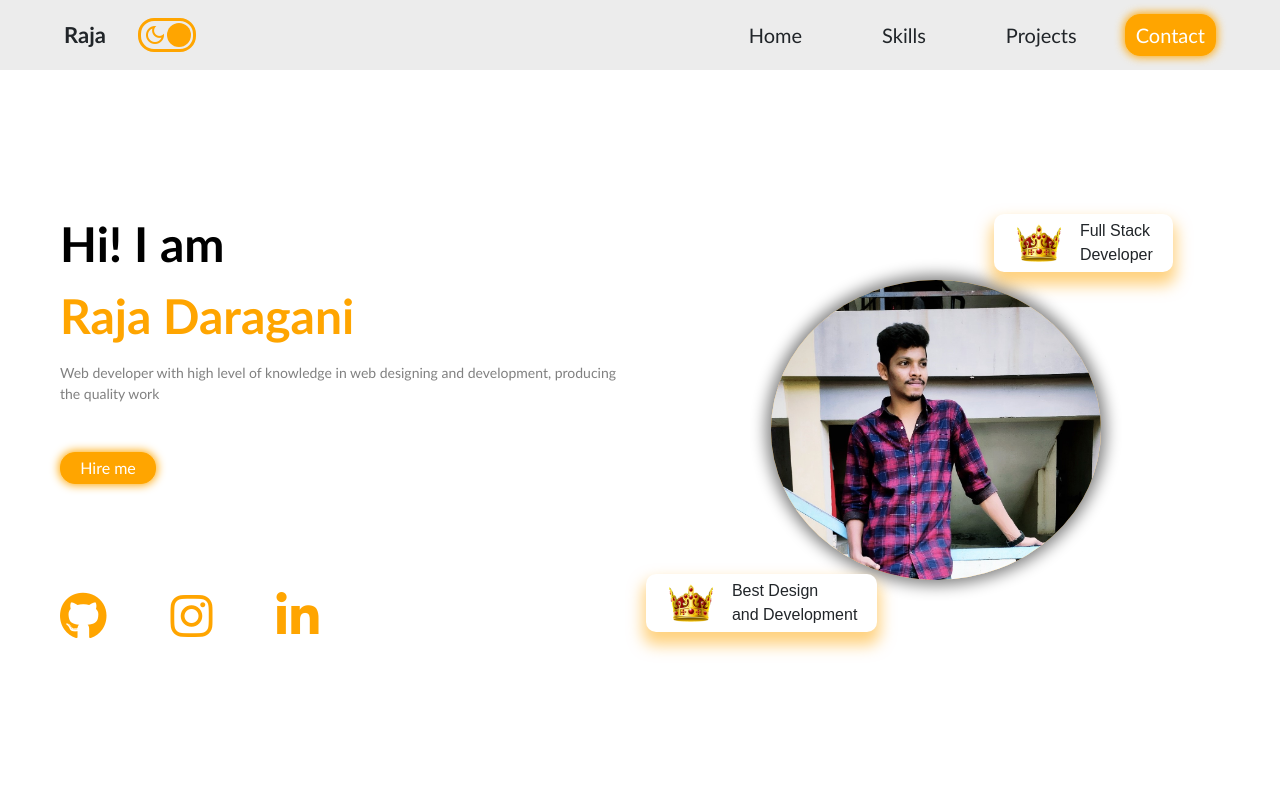
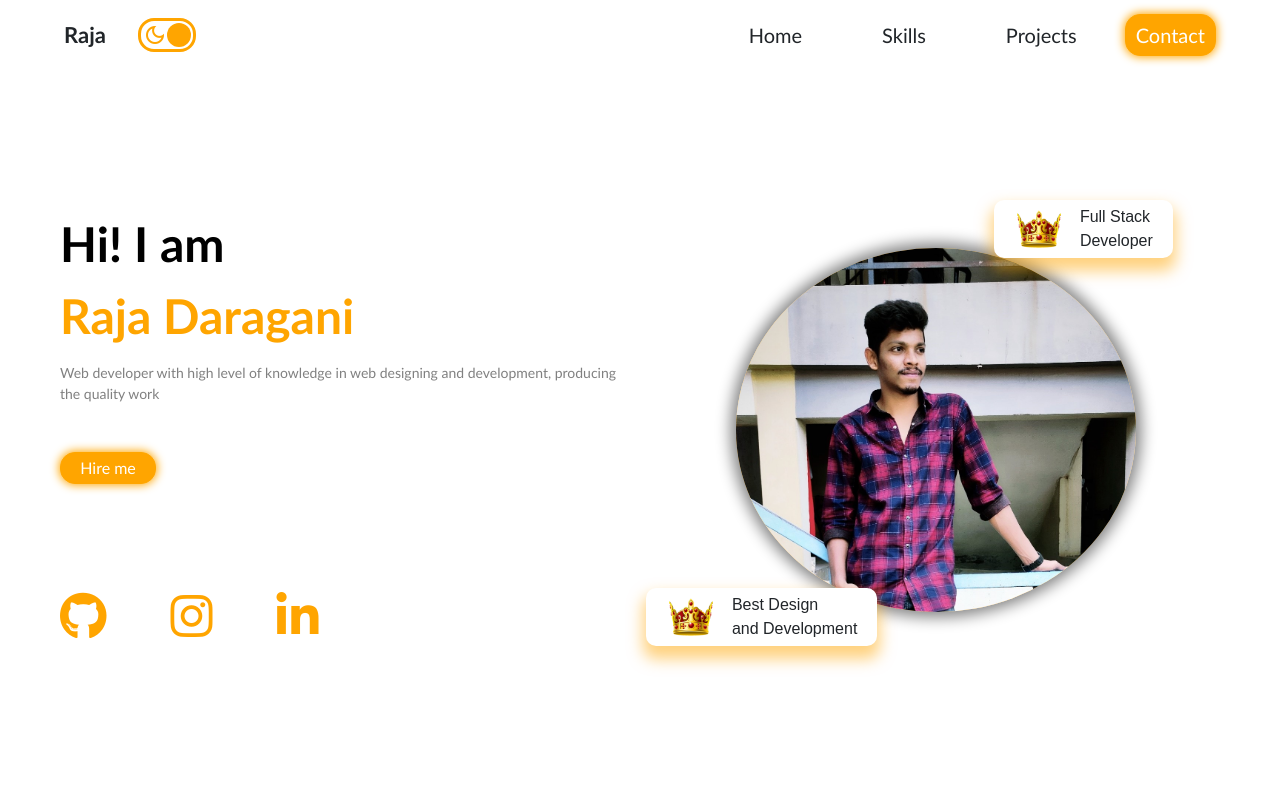
Before and after one commit to raja-0007/Porfolio, a React (Create React App) app: page / in a window 1280 px wide. Shown: the top 800 px of the page. Built offline with nearby package versions, Linux system fonts and the light colour scheme.

Commit message:
navbar and intro updated

```diff
--- a/src/components/intro/Intro.js
+++ b/src/components/intro/Intro.js
@@ -48,15 +48,15 @@ function Intro() {
                     <img src={pic} className='i-pic'></img>
                 </div>
                 <motion.div
-                    initial={{ top: '17%', right: '0%' }}
-                    whileInView={{ right: '10%', top: '20%' }}
+                    initial={{ top: '15%', right: '0%' }}
+                    whileInView={{ right: '10%', top: '18%' }}
                     transition={transiton}
                     className='i-floatingdiv'>
                     <Floatingdiv image={crown} txt1={'Full Stack'} txt2={'Developer'} />
                 </motion.div>
                 <motion.div
-                    initial={{ top: '73%', left: '-11%' }}
-                    whileInView={{ top: '70%', left: '1%' }}
+                    initial={{ top: '75%', left: '-11%' }}
+                    whileInView={{ top: '72%', left: '1%' }}
                     transition={transiton}
                     className='i-floatingdiv2'>
                     <Floatingdiv image={crown} txt1={'Best Design'} txt2={'and Development'} />
--- a/src/components/intro/intro.css
+++ b/src/components/intro/intro.css
@@ -83,7 +83,7 @@
     background-color: hsl(39, 100%, 50%,.6);
 }
 .i-pic{
-    width: 330px;
+    width: 400px;
     border-radius: 100%;
 }
 .i-floatingdiv{
--- a/src/components/navbar/Navbar.js
+++ b/src/components/navbar/Navbar.js
@@ -14,9 +14,11 @@ function Navbar() {
     if(window.scrollY >100){
 
       document.getElementById('Navbar').style.height = '50px'
+      document.getElementById('Navbar').style.backgroundColor = 'hsl(0, 0%, 75%,.3)'
     }
     else{
       document.getElementById('Navbar').style.height = '70px'
+      document.getElementById('Navbar').style.backgroundColor = ''
     }
   })
 
--- a/src/components/navbar/navbar.css
+++ b/src/components/navbar/navbar.css
@@ -15,8 +15,8 @@
     width: 100vw;
     position: fixed;
     top: 0%;
-    background-color: hsl(0, 0%, 75%,.3);
-    transition: all .3s;
+
+    transition: all .5s;
 
 }
 .n-left{
```
